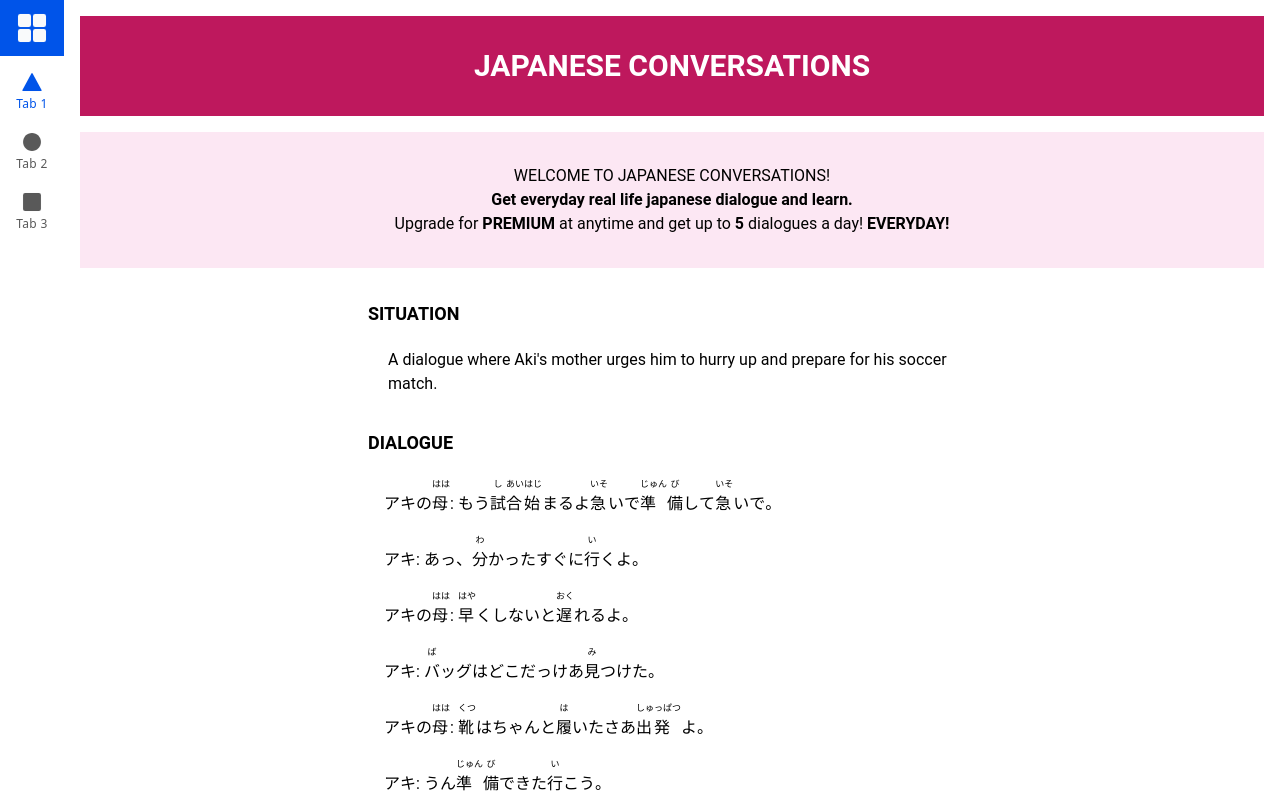
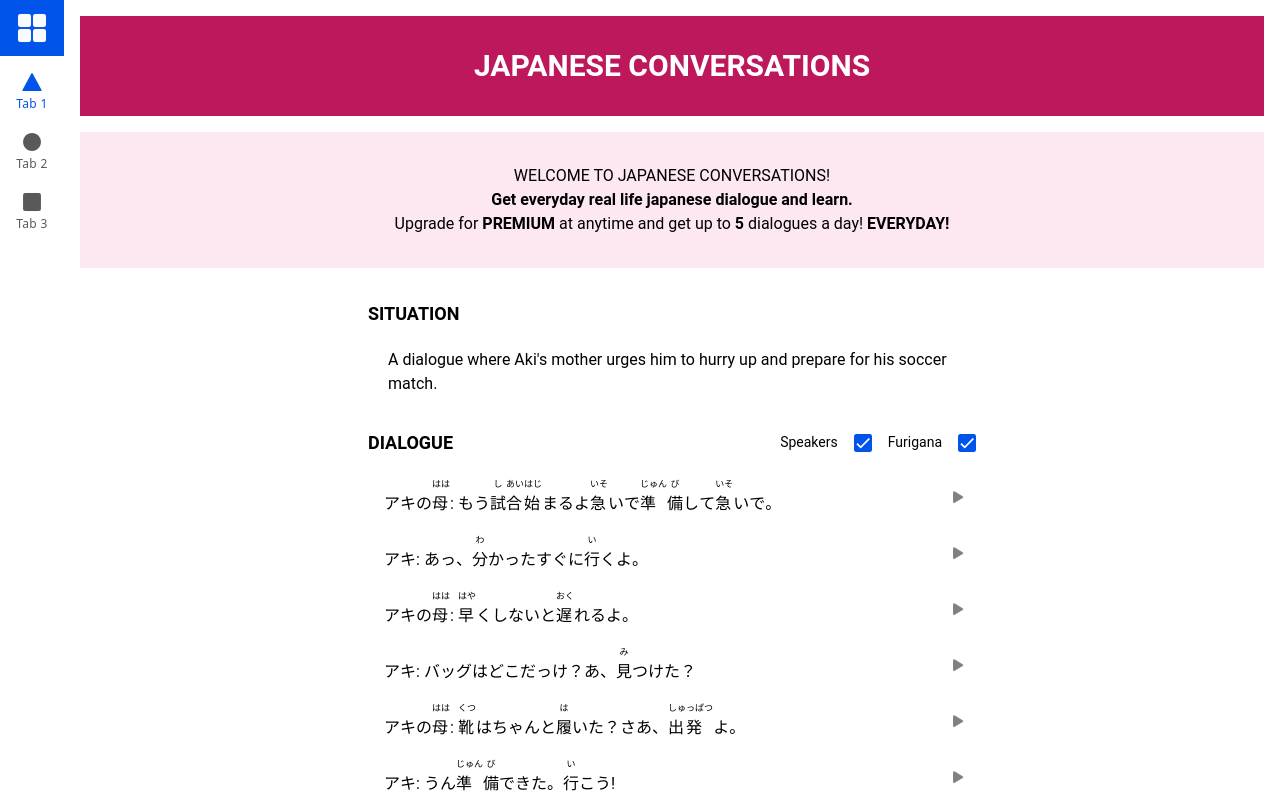
Before and after one commit to netspie/jp-conversations, a React (Vite) app: page /tab1 in a window 1280 px wide. Built offline with nearby package versions, Linux system fonts and the light colour scheme.

Commit message:
Improve dialogue ui

```diff
--- a/src/components/Dialogue.css
+++ b/src/components/Dialogue.css
@@ -3,5 +3,4 @@ ion-item {
     --inner-padding: 0;
     --inner-padding-start: 0;
     --inner-padding-end: 0;
-    --background: none;
 }
--- a/src/components/Dialogue.tsx
+++ b/src/components/Dialogue.tsx
@@ -1,57 +1,100 @@
 import {
   IonButton,
+  IonCheckbox,
+  IonIcon,
   IonItem,
   IonLabel,
   IonList,
   IonListHeader,
+  IonMenuToggle,
   IonText,
 } from "@ionic/react";
 import "./Dialogue.css";
 import { DialogueDTO } from "../useCases/DialogueDTO";
 import Word from "./Word";
+import { useState } from "react";
+import { play } from "ionicons/icons";
 
 export type DialogueProps = {
   content: DialogueDTO;
 };
 
 function Dialogue(props: DialogueProps) {
+  const [showSpeakers, setShowSpeakers] = useState(true);
+  const [showFurigana, setShowFurigana] = useState(true);
+
   return (
     <div className="flex flex-col items-start gap-4">
       <div className="flex flex-col gap-5">
         <IonLabel className="font-bold uppercase text-lg text-left">
           Situation
         </IonLabel>
-        <IonText className="w-full pl-5 text-left">{props.content.description}</IonText>
+        <IonText className="w-full pl-5 text-left">
+          {props.content.description}
+        </IonText>
       </div>
       <IonList
         lines="none"
         className="flex flex-col w-full rounded-xl bg-transparent gap-2"
       >
         <IonListHeader className="relative p-0">
-          <IonLabel className="font-bold uppercase text-lg  text-left">Dialogue</IonLabel>
-          {/* <div className="absolute left-0 flex w-full h-full">
-            <div className="flex w-1/2">
-              <DeckListModifersButton />
+          <IonLabel className="font-bold uppercase text-lg  text-left">
+            Dialogue
+          </IonLabel>
+
+          <div className="absolute left-0 flex w-full h-full items-center">
+            <div className="flex w-1/2"></div>
+            <div className="flex w-1/2 justify-end gap-4">
+              <IonCheckbox
+                checked={showSpeakers}
+                onIonChange={(x) => setShowSpeakers(x.detail.checked)}
+              >
+                Speakers
+              </IonCheckbox>
+              <IonCheckbox
+                checked={showFurigana}
+                onIonChange={(x) => setShowFurigana(x.detail.checked)}
+              >
+                Furigana
+              </IonCheckbox>
             </div>
-            <div className="flex w-1/2 justify-end">
-              <DeckListMenuButton />
-            </div>
-          </div> */}
+          </div>
         </IonListHeader>
         {props.content.phrases.map((phrase, index) => (
-          <IonItem key={index}>
-            <IonText className="normal-case flex">
-              {phrase.speaker.map((word) => (
-                <Word content={word} />
-              ))}
-              <Word
-                content={{ characters: [{ value: ":", kanaWriting: "" }] }}
-              />
-              <span>&nbsp;</span>
+          <IonItem key={index} className="flex">
+            <IonText className="w-full normal-case flex">
+              {showSpeakers && (
+                <>
+                  {props.content.speakers[phrase.speakerIndex].words.map(
+                    (word) => (
+                      <Word
+                        content={word}
+                        config={{ showFurigana: showFurigana }}
+                      />
+                    )
+                  )}
+                  <Word
+                    content={{
+                      characters: [{ value: ":", kanaWriting: "" }],
+                    }}
+                    config={{ showFurigana: showFurigana }}
+                  />
+                  <span>&nbsp;</span>
+                </>
+              )}
               {phrase.content.map((word) => (
-                <Word content={word} />
+                <Word content={word} config={{ showFurigana: showFurigana }} />
               ))}
             </IonText>
+            <IonButton
+              style={{
+                "--background": "none",
+                "--box-shadow": "none",
+                "--color": "gray",
+              }}
+            >
+              <IonIcon icon={play} />
+            </IonButton>
           </IonItem>
         ))}
       </IonList>
--- a/src/components/Word.tsx
+++ b/src/components/Word.tsx
@@ -1,7 +1,12 @@
-import { CharacterDTO,  WordDTO } from "../useCases/DialogueDTO";
+import { CharacterDTO, WordDTO } from "../useCases/DialogueDTO";
 
 export type WordProps = {
   content: WordDTO;
+  config?: WordConfig
+};
+
+export type WordConfig = {
+  showFurigana: boolean;
 };
 
 function Word(props: WordProps) {
@@ -9,11 +14,14 @@ function Word(props: WordProps) {
     <>
       {props.content.characters.map((character, index) => (
         <div className="flex flex-col">
-          {character.kanaWriting ? (
-            <span className="text-[9px] text-center">{character.kanaWriting}</span>
-          ) : (
+          {props.config?.showFurigana && character.kanaWriting && (
+            <span className="text-[9px] text-center">
+              {character.kanaWriting}
+            </span>
+          )}
+          {props.config?.showFurigana && !character.kanaWriting &&
             <span className="text-[9px]">&nbsp;</span>
-          )}
+          }
           <span>{character.value}</span>
         </div>
       ))}
--- a/src/pages/Tab1.tsx
+++ b/src/pages/Tab1.tsx
@@ -36,20 +36,36 @@ const Tab1: React.FC = () => {
   );
 };
 
+// Dialogue:
+// アキの母：もう、試合始まるよ！急いで準備して！
+// アキ：あっ、わかった！すぐに行くよ！
+// アキの母：早くしないと遅れるよ！
+// アキ：バッグはどこだっけ？あ、見つけた！
+// アキの母：靴はちゃんと履いた？さあ、出発よ！
+// アキ：うん、準備できた！行こう！
+
 const dialogue: DialogueDTO = {
   id: "1",
   name: "Aki's Preparation for Soccer Match",
   description:
     "A dialogue where Aki's mother urges him to hurry up and prepare for his soccer match.",
-  phrases: [
+  speakers: [
     {
-      speaker: [
-        { characters: [{ value: "アキ" }] },
+      words: [
+        { characters: [{ value: "ア" }, { value: "キ" }] },
         { characters: [{ value: "の" }] },
         {
           characters: [{ value: "母", kanaWriting: "はは" }],
         },
       ],
+    },
+    {
+      words: [{ characters: [{ value: "ア" }, { value: "キ" }] }],
+    },
+  ],
+  phrases: [
+    {
+      speakerIndex: 0,
       content: [
         { characters: [{ value: "も" }, { value: "う" }] },
         {
@@ -94,7 +110,7 @@ const dialogue: DialogueDTO = {
       words: [],
     },
     {
-      speaker: [{ characters: [{ value: "ア" }, { value: "キ" }] }],
+      speakerIndex: 1,
       content: [
         { characters: [{ value: "あっ" }] },
         { characters: [{ value: "、" }] },
@@ -115,13 +131,7 @@ const dialogue: DialogueDTO = {
       words: [],
     },
     {
-      speaker: [
-        { characters: [{ value: "ア" }, { value: "キ" }] },
-        { characters: [{ value: "の" }] },
-        {
-          characters: [{ value: "母", kanaWriting: "はは" }],
-        },
-      ],
+      speakerIndex: 0,
       content: [
         { characters: [{ value: "早", kanaWriting: "はや" }, { value: "く" }] },
         { characters: [{ value: "し" }, { value: "ない" }] },
@@ -139,19 +149,17 @@ const dialogue: DialogueDTO = {
       words: [],
     },
     {
-      speaker: [{ characters: [{ value: "ア" }, { value: "キ" }] }],
+      speakerIndex: 1,
       content: [
         {
-          characters: [
-            { value: "バ", kanaWriting: "ば" },
-            { value: "ッ" },
-            { value: "グ" },
-          ],
+          characters: [{ value: "バ" }, { value: "ッ" }, { value: "グ" }],
         },
         { characters: [{ value: "は" }] },
         { characters: [{ value: "ど" }, { value: "こ" }] },
         { characters: [{ value: "だ" }, { value: "っ" }, { value: "け" }] },
+        { characters: [{ value: "？" }] },
         { characters: [{ value: "あ" }] },
+        { characters: [{ value: "、" }] },
         {
           characters: [
             { value: "見", kanaWriting: "み" },
@@ -160,18 +168,12 @@ const dialogue: DialogueDTO = {
             { value: "た" },
           ],
         },
-        { characters: [{ value: "。" }] },
+        { characters: [{ value: "？" }] },
       ],
       words: [],
     },
     {
-      speaker: [
-        { characters: [{ value: "ア" }, { value: "キ" }] },
-        { characters: [{ value: "の" }] },
-        {
-          characters: [{ value: "母", kanaWriting: "はは" }],
-        },
-      ],
+      speakerIndex: 0,
       content: [
         { characters: [{ value: "靴", kanaWriting: "くつ" }] },
         { characters: [{ value: "は" }] },
@@ -183,7 +185,9 @@ const dialogue: DialogueDTO = {
             { value: "た" },
           ],
         },
+        { characters: [{ value: "？" }] },
         { characters: [{ value: "さ" }, { value: "あ" }] },
+        { characters: [{ value: "、" }] },
         {
           characters: [
             { value: "出", kanaWriting: "しゅ" },
@@ -196,7 +200,7 @@ const dialogue: DialogueDTO = {
       words: [],
     },
     {
-      speaker: [{ characters: [{ value: "ア" }, { value: "キ" }] }],
+      speakerIndex: 1,
       content: [
         { characters: [{ value: "う" }, { value: "ん" }] },
         {
@@ -206,6 +210,7 @@ const dialogue: DialogueDTO = {
           ],
         },
         { characters: [{ value: "で" }, { value: "き" }, { value: "た" }] },
+        { characters: [{ value: "。" }] },
         {
           characters: [
             { value: "行", kanaWriting: "い" },
@@ -213,7 +218,7 @@ const dialogue: DialogueDTO = {
             { value: "う" },
           ],
         },
-        { characters: [{ value: "。" }] },
+        { characters: [{ value: "!" }] },
       ],
       words: [],
     },
```
Also changed, not shown: src/useCases/DialogueDTO.ts (+6 -2 lines), src/theme/tailwind.css.
